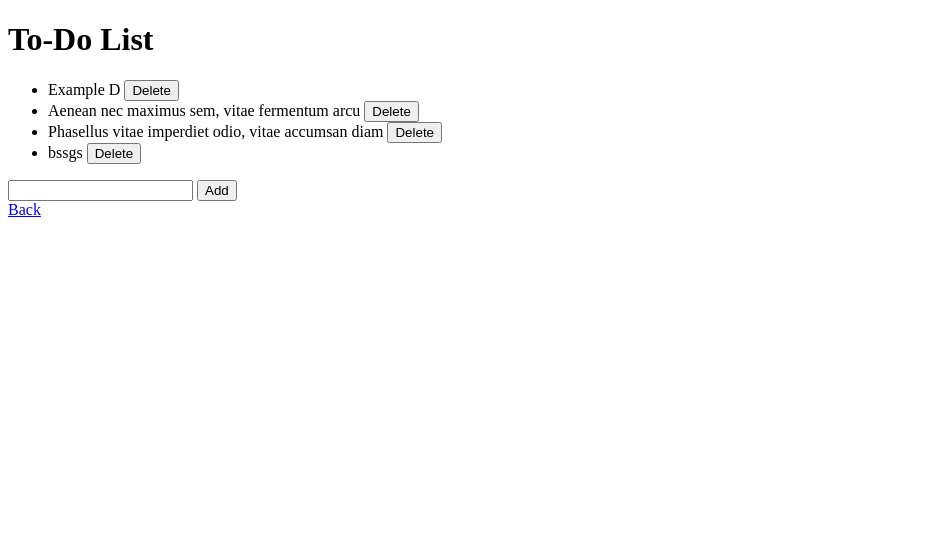
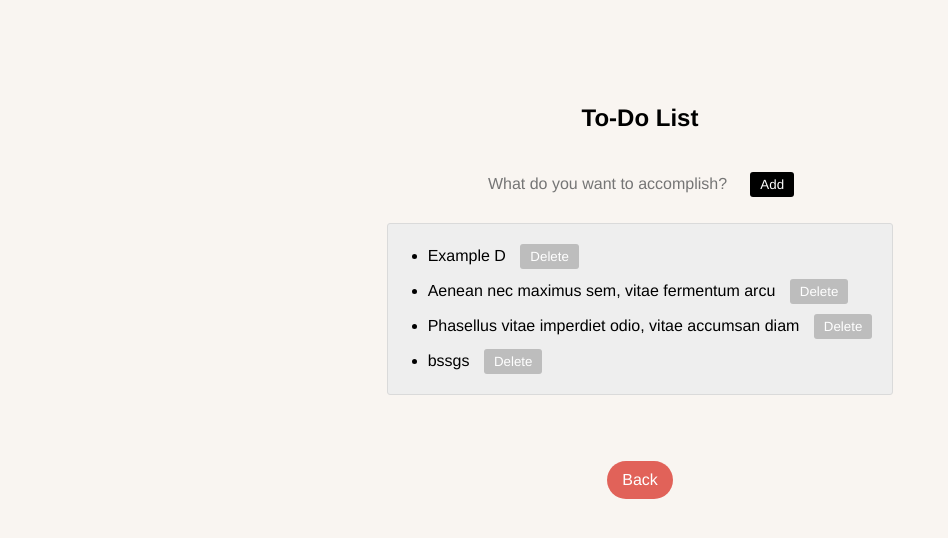
Before and after one commit to noelkronenberg/pimado, a Django app: page /todo/ in a window 1280 px wide. Shown: the top 538 px of the page, without its empty margins (0-948 px from the left). Run offline with Django 3.2, Linux system fonts and the light colour scheme; data comes from the database, SQL or seed files in the repository; both versions use the stored data as it was after the commit.

Commit message:
optimised front end UX

```diff
--- a/templates/todo.html
+++ b/templates/todo.html
@@ -4,31 +4,157 @@
 <head>
 
 <title>To-Do List - Pimado</title>
+<style>
+
+* {
+    box-sizing: border-box;
+}
+
+body {
+    font-family: Helvetica, sans-serif;
+    margin: 0;
+    background-color: #F9F5F1;
+}
+
+.container {
+    padding-top: 5%;
+    padding-left: 25%;
+    padding-right: 25%;
+}
+
+.header {
+    padding: 20px;
+    text-align: center;
+}
+
+.main {
+    align-items: center;
+    display: flex;
+    justify-content: center;
+    flex-direction: column;
+
+}
+
+.to-do-list {
+    background-color: #eee;
+    padding: 20px 20px 10px 40px;
+    border: 1px solid;
+    border-color: rgb(218, 218, 218);
+    border-radius: 3px;
+}
+
+.input-form {
+    margin-bottom: 10px;
+}
+
+.to-do-item {
+    margin-bottom: 10px;
+}
+
+.delete-button {
+    margin-left: 10px;
+    background-color: #bdbdbd;
+    padding: 5px 10px 5px 10px;
+    text-decoration: none;
+    color: #fff;
+    border: 0px;
+    border-radius: 3px;
+    cursor: pointer
+}
+
+.add-button {
+    margin-left: 10px;
+    background-color: #000;
+    padding: 5px 10px 5px 10px;
+    text-decoration: none;
+    color: #fff;
+    border: 0px;
+    border-radius: 3px;
+    cursor: pointer
+}
+
+.back-button {
+    background-color: #E16259;
+    padding: 10px 15px 10px 15px;
+    text-decoration: none;
+    color: #fff;
+    border-radius: 99px;
+}
+
+.back-navigation {
+    margin-top: 50px;
+    display: flex;
+    justify-content: center;
+}
+
+a {
+    text-decoration: none;
+}
+
+p {
+    line-height: 1.4;
+}
+
+input {
+    font-family: Helvetica, sans-serif;
+}
+
+.add-field {
+    border-style: none;
+    background: transparent;
+    outline: none;
+    font-family: Helvetica, sans-serif;
+    width: 250px;
+    font-size: 16px;
+}
+
+@media (max-width : 800px) {
+    .container {
+        padding-left: 5%;
+        padding-right: 5%;
+    }
+}
+
+</style>
 
 </head>
 
 <body>
 
+<div class="container">
+
+<section class="header">
+
 <h1>To-Do List</h1>
 
-<ul>
+</section>
+
+<section class="main">
+
+<form action="/addTodo/" method="post" class="input-form">{% csrf_token %}
+    <input type="text" name="content" placeholder="What do you want to accomplish?" class="add-field"/>
+    <input type="submit" value="Add" class="add-button"/>
+</form>
+
+<ul class="to-do-list">
     {% for todo_item in all_items %}
-    <li> {{ todo_item.content }}
+    <li class="to-do-item"> {{ todo_item.content }}
         <form action="/deleteTodo/{{todo_item.id}}/"
         style="display: inline;"
         method="post">{% csrf_token %}
-            <input type="submit" value="Delete"/>
+            <input type="submit" value="Delete" class="delete-button"/>
         </form>
     </li>
     {% endfor %}
 </ul>
 
-<form action="/addTodo/" method="post">{% csrf_token %}
-    <input type="text" name="content"/>
-    <input type="submit" value="Add"/>
-</form>
+</section>
 
-<a href="/">Back</a>
+<div class="back-navigation">
+<a href="/" class="back-button">Back</a>
+</div>
+
+</section>
 
 </body>
 
```
Also changed, not shown: templates/dashboard.html (+15 -4 lines), to-do-list.md (+3 -2 lines), db.sqlite3.
